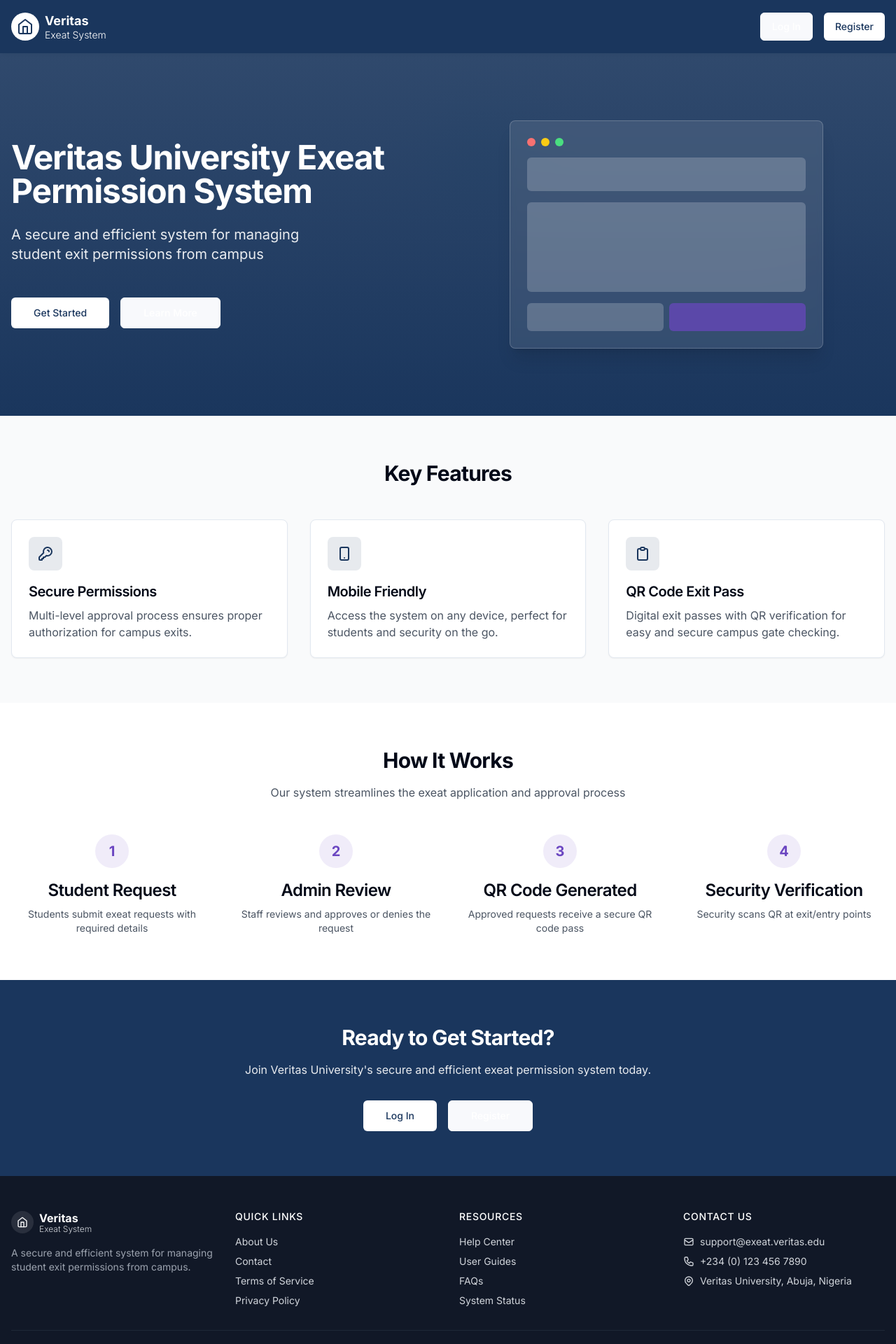
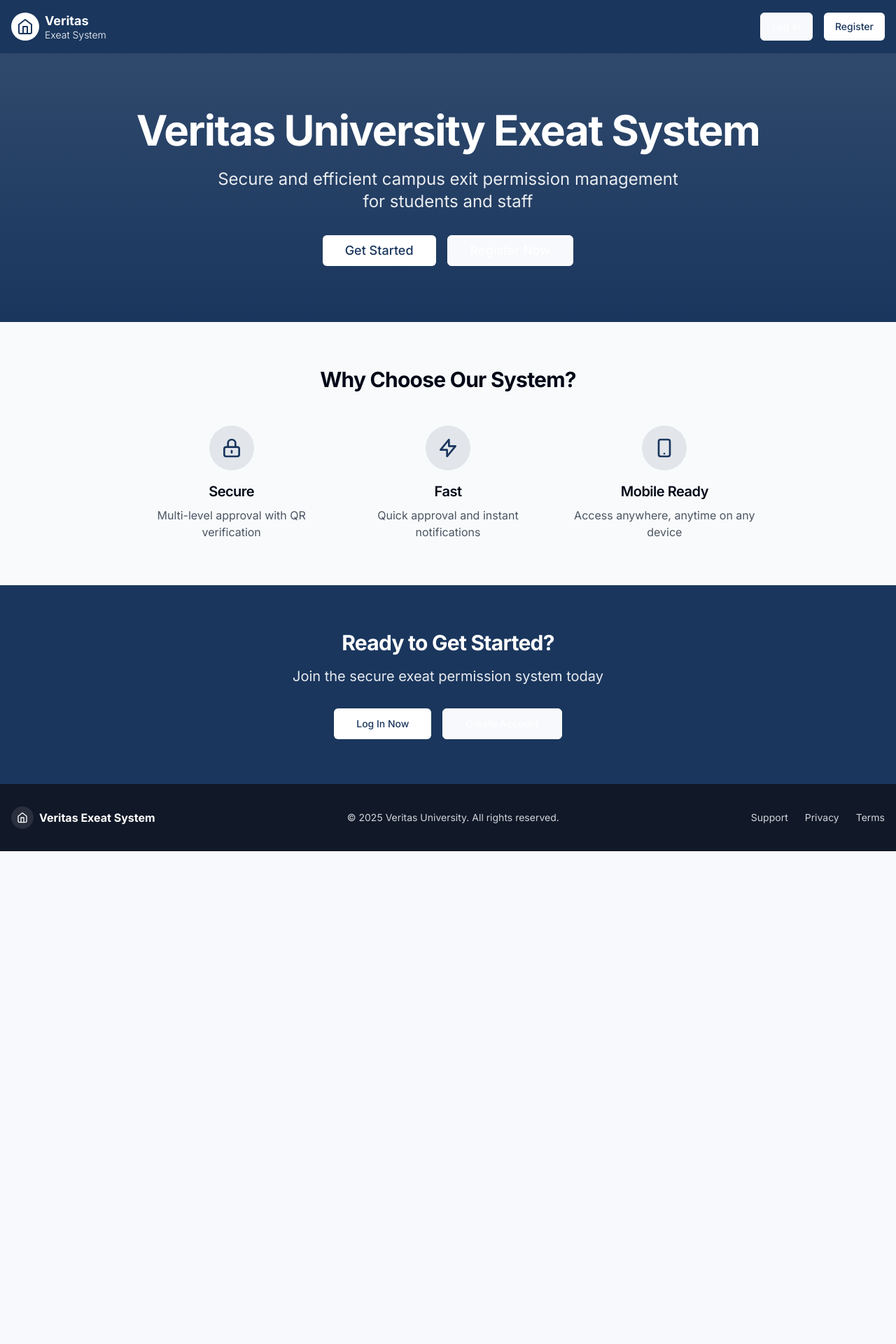
Before and after one commit to kareem003/exeat-compass-system, a React (Vite) app: page / in a window 1280 px wide. Shown: the top 1920 px of the page at 70% size. After the commit the page ends 1216 px from the top, so only its background shows below. Built offline with nearby package versions, Linux system fonts and the light colour scheme.

Commit message:
Refactor: Simplify landing page design
Remove unnecessary components and streamline the landing page for a cleaner, more focused user experience.

```diff
--- a/src/pages/LandingPage.tsx
+++ b/src/pages/LandingPage.tsx
@@ -67,122 +67,69 @@ const LandingPage: React.FC = () => {
       </header>
 
       {/* Hero Section */}
-      <section className="bg-gradient-to-b from-exeat-primary/90 to-exeat-primary/100 text-white py-16 md:py-24 flex-grow">
+      <section className="bg-gradient-to-b from-exeat-primary/90 to-exeat-primary text-white py-20 flex-grow flex items-center">
         <div className="container mx-auto px-4">
-          <div className="flex flex-col md:flex-row items-center">
-            <div className="md:w-1/2 space-y-6">
-              <h1 className="text-4xl md:text-5xl font-bold leading-tight">
-                Veritas University Exeat Permission System
+          <div className="max-w-4xl mx-auto text-center">
+            <h1 className="text-4xl md:text-6xl font-bold mb-6">
+              Veritas University Exeat System
             </h1>
-              <p className="text-lg md:text-xl text-white/90 max-w-md">
-                A secure and efficient system for managing student exit permissions from campus
+            <p className="text-xl md:text-2xl text-white/90 mb-8 max-w-2xl mx-auto">
+              Secure and efficient campus exit permission management for students and staff
             </p>
-              <div className="pt-6">
+            <div className="flex flex-col sm:flex-row justify-center gap-4">
               <Link to={isAuthenticated ? getDashboardLink() : '/login'}>
-                  <Button size="lg" className="bg-white text-exeat-primary hover:bg-white/90 mr-4">
+                <Button size="lg" className="bg-white text-exeat-primary hover:bg-white/90 px-8 py-4 text-lg">
                   {isAuthenticated ? 'Go to Dashboard' : 'Get Started'}
                 </Button>
               </Link>
-                <Button size="lg" variant="outline" className="border-white text-white hover:bg-white hover:text-exeat-primary">
-                  Learn More
+              {!isAuthenticated && (
+                <Link to="/register">
+                  <Button size="lg" variant="outline" className="border-white text-white hover:bg-white hover:text-exeat-primary px-8 py-4 text-lg">
+                    Register Now
                   </Button>
-              </div>
-            </div>
-            <div className="md:w-1/2 mt-10 md:mt-0">
-              <div className="relative">
-                <div className="bg-white/10 backdrop-blur-sm p-6 rounded-lg shadow-xl border border-white/20 max-w-md mx-auto">
-                  <div className="flex items-center mb-4">
-                    <div className="w-3 h-3 rounded-full bg-red-400 mr-2"></div>
-                    <div className="w-3 h-3 rounded-full bg-yellow-400 mr-2"></div>
-                    <div className="w-3 h-3 rounded-full bg-green-400"></div>
-                  </div>
-                  <div className="space-y-4">
-                    <div className="h-12 bg-white/20 rounded-md"></div>
-                    <div className="h-32 bg-white/20 rounded-md"></div>
-                    <div className="flex space-x-2">
-                      <div className="h-10 bg-white/20 rounded-md w-1/2"></div>
-                      <div className="h-10 bg-exeat-secondary/70 rounded-md w-1/2"></div>
-                    </div>
-                  </div>
-                </div>
-                <div className="absolute -bottom-6 -right-6 w-40 h-40 bg-exeat-secondary/30 rounded-full blur-2xl -z-10"></div>
-                <div className="absolute -top-6 -left-6 w-40 h-40 bg-exeat-accent/20 rounded-full blur-2xl -z-10"></div>
-              </div>
+                </Link>
+              )}
             </div>
           </div>
         </div>
       </section>
 
-      {/* Features Section */}
+      {/* Key Features */}
       <section className="py-16 bg-gray-50">
         <div className="container mx-auto px-4">
-          <h2 className="text-3xl font-bold text-center mb-12">Key Features</h2>
+          <div className="max-w-4xl mx-auto">
+            <h2 className="text-3xl font-bold text-center mb-12">Why Choose Our System?</h2>
 
             <div className="grid md:grid-cols-3 gap-8">
-            <div className="bg-white p-6 rounded-lg shadow-sm border">
-              <div className="w-12 h-12 bg-exeat-primary/10 rounded-lg flex items-center justify-center mb-4">
-                <svg xmlns="http://www.w3.org/2000/svg" className="h-6 w-6 text-exeat-primary" fill="none" viewBox="0 0 24 24" stroke="currentColor">
-                  <path strokeLinecap="round" strokeLinejoin="round" strokeWidth={2} d="M15 7a2 2 0 012 2m4 0a6 6 0 01-7.743 5.743L11 17H9v2H7v2H4a1 1 0 01-1-1v-2.586a1 1 0 01.293-.707l5.964-5.964A6 6 0 1121 9z" />
+              <div className="text-center">
+                <div className="w-16 h-16 bg-exeat-primary/10 rounded-full flex items-center justify-center mx-auto mb-4">
+                  <svg xmlns="http://www.w3.org/2000/svg" className="h-8 w-8 text-exeat-primary" fill="none" viewBox="0 0 24 24" stroke="currentColor">
+                    <path strokeLinecap="round" strokeLinejoin="round" strokeWidth={2} d="M12 15v2m-6 4h12a2 2 0 002-2v-6a2 2 0 00-2-2H6a2 2 0 00-2 2v6a2 2 0 002 2zm10-10V7a4 4 0 00-8 0v4h8z" />
                   </svg>
                 </div>
-              <h3 className="text-xl font-semibold mb-2">Secure Permissions</h3>
-              <p className="text-gray-600">Multi-level approval process ensures proper authorization for campus exits.</p>
+                <h3 className="text-xl font-semibold mb-2">Secure</h3>
+                <p className="text-gray-600">Multi-level approval with QR verification</p>
               </div>
 
-            <div className="bg-white p-6 rounded-lg shadow-sm border">
-              <div className="w-12 h-12 bg-exeat-primary/10 rounded-lg flex items-center justify-center mb-4">
-                <svg xmlns="http://www.w3.org/2000/svg" className="h-6 w-6 text-exeat-primary" fill="none" viewBox="0 0 24 24" stroke="currentColor">
+              <div className="text-center">
+                <div className="w-16 h-16 bg-exeat-primary/10 rounded-full flex items-center justify-center mx-auto mb-4">
+                  <svg xmlns="http://www.w3.org/2000/svg" className="h-8 w-8 text-exeat-primary" fill="none" viewBox="0 0 24 24" stroke="currentColor">
+                    <path strokeLinecap="round" strokeLinejoin="round" strokeWidth={2} d="M13 10V3L4 14h7v7l9-11h-7z" />
+                  </svg>
+                </div>
+                <h3 className="text-xl font-semibold mb-2">Fast</h3>
+                <p className="text-gray-600">Quick approval and instant notifications</p>
+              </div>
+
+              <div className="text-center">
+                <div className="w-16 h-16 bg-exeat-primary/10 rounded-full flex items-center justify-center mx-auto mb-4">
+                  <svg xmlns="http://www.w3.org/2000/svg" className="h-8 w-8 text-exeat-primary" fill="none" viewBox="0 0 24 24" stroke="currentColor">
                     <path strokeLinecap="round" strokeLinejoin="round" strokeWidth={2} d="M12 18h.01M8 21h8a2 2 0 002-2V5a2 2 0 00-2-2H8a2 2 0 00-2 2v14a2 2 0 002 2z" />
                   </svg>
                 </div>
-              <h3 className="text-xl font-semibold mb-2">Mobile Friendly</h3>
-              <p className="text-gray-600">Access the system on any device, perfect for students and security on the go.</p>
+                <h3 className="text-xl font-semibold mb-2">Mobile Ready</h3>
+                <p className="text-gray-600">Access anywhere, anytime on any device</p>
               </div>
-
-            <div className="bg-white p-6 rounded-lg shadow-sm border">
-              <div className="w-12 h-12 bg-exeat-primary/10 rounded-lg flex items-center justify-center mb-4">
-                <svg xmlns="http://www.w3.org/2000/svg" className="h-6 w-6 text-exeat-primary" fill="none" viewBox="0 0 24 24" stroke="currentColor">
-                  <path strokeLinecap="round" strokeLinejoin="round" strokeWidth={2} d="M9 5H7a2 2 0 00-2 2v12a2 2 0 002 2h10a2 2 0 002-2V7a2 2 0 00-2-2h-2M9 5a2 2 0 002 2h2a2 2 0 002-2M9 5a2 2 0 012-2h2a2 2 0 012 2" />
-                </svg>
-              </div>
-              <h3 className="text-xl font-semibold mb-2">QR Code Exit Pass</h3>
-              <p className="text-gray-600">Digital exit passes with QR verification for easy and secure campus gate checking.</p>
-            </div>
-          </div>
-        </div>
-      </section>
-
-      {/* How It Works Section */}
-      <section className="py-16 bg-white">
-        <div className="container mx-auto px-4">
-          <h2 className="text-3xl font-bold text-center mb-4">How It Works</h2>
-          <p className="text-center text-gray-600 max-w-2xl mx-auto mb-12">
-            Our system streamlines the exeat application and approval process
-          </p>
-
-          <div className="grid md:grid-cols-4 gap-8">
-            <div className="text-center">
-              <div className="w-12 h-12 bg-exeat-secondary/10 text-exeat-secondary rounded-full flex items-center justify-center mx-auto mb-4 text-xl font-bold">1</div>
-              <h3 className="font-semibold mb-2">Student Request</h3>
-              <p className="text-sm text-gray-600">Students submit exeat requests with required details</p>
-            </div>
-
-            <div className="text-center">
-              <div className="w-12 h-12 bg-exeat-secondary/10 text-exeat-secondary rounded-full flex items-center justify-center mx-auto mb-4 text-xl font-bold">2</div>
-              <h3 className="font-semibold mb-2">Admin Review</h3>
-              <p className="text-sm text-gray-600">Staff reviews and approves or denies the request</p>
-            </div>
-
-            <div className="text-center">
-              <div className="w-12 h-12 bg-exeat-secondary/10 text-exeat-secondary rounded-full flex items-center justify-center mx-auto mb-4 text-xl font-bold">3</div>
-              <h3 className="font-semibold mb-2">QR Code Generated</h3>
-              <p className="text-sm text-gray-600">Approved requests receive a secure QR code pass</p>
-            </div>
-
-            <div className="text-center">
-              <div className="w-12 h-12 bg-exeat-secondary/10 text-exeat-secondary rounded-full flex items-center justify-center mx-auto mb-4 text-xl font-bold">4</div>
-              <h3 className="font-semibold mb-2">Security Verification</h3>
-              <p className="text-sm text-gray-600">Security scans QR at exit/entry points</p>
             </div>
           </div>
         </div>
@@ -190,32 +137,33 @@ const LandingPage: React.FC = () => {
 
       {/* CTA Section */}
       <section className="py-16 bg-exeat-primary text-white">
-        <div className="container mx-auto px-4 text-center">
+        <div className="container mx-auto px-4">
+          <div className="max-w-2xl mx-auto text-center">
             <h2 className="text-3xl font-bold mb-4">Ready to Get Started?</h2>
-          <p className="max-w-2xl mx-auto mb-8 text-white/90">
-            Join Veritas University's secure and efficient exeat permission system today.
+            <p className="text-xl text-white/90 mb-8">
+              Join the secure exeat permission system today
             </p>
             <div className="flex flex-col sm:flex-row justify-center gap-4">
               <Link to="/login">
-              <Button size="lg" className="bg-white text-exeat-primary hover:bg-white/90">
-                Log In
+                <Button size="lg" className="bg-white text-exeat-primary hover:bg-white/90 px-8 py-4">
+                  Log In Now
                 </Button>
               </Link>
               <Link to="/register">
-              <Button size="lg" variant="outline" className="border-white text-white hover:bg-white hover:text-exeat-primary">
-                Register
+                <Button size="lg" variant="outline" className="border-white text-white hover:bg-white hover:text-exeat-primary px-8 py-4">
+                  Create Account
                 </Button>
               </Link>
+            </div>
           </div>
         </div>
       </section>
 
       {/* Footer */}
-      <footer className="bg-gray-900 text-gray-300 py-12">
+      <footer className="bg-gray-900 text-gray-300 py-8">
         <div className="container mx-auto px-4">
-          <div className="grid md:grid-cols-4 gap-8">
-            <div>
-              <div className="flex items-center space-x-2 mb-4">
+          <div className="flex flex-col md:flex-row justify-between items-center">
+            <div className="flex items-center space-x-2 mb-4 md:mb-0">
               <div className="w-8 h-8 rounded-full bg-white/10 flex items-center justify-center">
                 <svg viewBox="0 0 24 24" fill="none" className="w-4 h-4 text-white">
                   <path d="M3 9l9-7 9 7v11a2 2 0 01-2 2H5a2 2 0 01-2-2V9z" stroke="currentColor" strokeWidth="2" strokeLinecap="round" strokeLinejoin="round"/>
@@ -223,61 +171,19 @@ const LandingPage: React.FC = () => {
                 </svg>
               </div>
               <div>
-                  <span className="text-base font-bold text-white">Veritas</span>
-                  <span className="text-xs block -mt-1 font-light">Exeat System</span>
-                </div>
-              </div>
-              <p className="text-sm text-gray-400">A secure and efficient system for managing student exit permissions from campus.</p>
-            </div>
-
-            <div>
-              <h3 className="text-sm font-medium text-white uppercase tracking-wider mb-4">Quick Links</h3>
-              <ul className="space-y-2 text-sm">
-                <li><a href="#" className="hover:text-white">About Us</a></li>
-                <li><a href="#" className="hover:text-white">Contact</a></li>
-                <li><a href="#" className="hover:text-white">Terms of Service</a></li>
-                <li><a href="#" className="hover:text-white">Privacy Policy</a></li>
-              </ul>
-            </div>
-
-            <div>
-              <h3 className="text-sm font-medium text-white uppercase tracking-wider mb-4">Resources</h3>
-              <ul className="space-y-2 text-sm">
-                <li><a href="#" className="hover:text-white">Help Center</a></li>
-                <li><a href="#" className="hover:text-white">User Guides</a></li>
-                <li><a href="#" className="hover:text-white">FAQs</a></li>
-                <li><a href="#" className="hover:text-white">System Status</a></li>
-              </ul>
-            </div>
-
-            <div>
-              <h3 className="text-sm font-medium text-white uppercase tracking-wider mb-4">Contact Us</h3>
-              <ul className="space-y-2 text-sm">
-                <li className="flex items-center">
-                  <svg xmlns="http://www.w3.org/2000/svg" className="h-4 w-4 mr-2" fill="none" viewBox="0 0 24 24" stroke="currentColor">
-                    <path strokeLinecap="round" strokeLinejoin="round" strokeWidth={2} d="M3 8l7.89 5.26a2 2 0 002.22 0L21 8M5 19h14a2 2 0 002-2V7a2 2 0 00-2-2H5a2 2 0 00-2 2v10a2 2 0 002 2z" />
-                  </svg>
-                  <span>support@exeat.veritas.edu</span>
-                </li>
-                <li className="flex items-center">
-                  <svg xmlns="http://www.w3.org/2000/svg" className="h-4 w-4 mr-2" fill="none" viewBox="0 0 24 24" stroke="currentColor">
-                    <path strokeLinecap="round" strokeLinejoin="round" strokeWidth={2} d="M3 5a2 2 0 012-2h3.28a1 1 0 01.948.684l1.498 4.493a1 1 0 01-.502 1.21l-2.257 1.13a11.042 11.042 0 005.516 5.516l1.13-2.257a1 1 0 011.21-.502l4.493 1.498a1 1 0 01.684.949V19a2 2 0 01-2 2h-1C9.716 21 3 14.284 3 6V5z" />
-                  </svg>
-                  <span>+234 (0) 123 456 7890</span>
-                </li>
-                <li className="flex items-center">
-                  <svg xmlns="http://www.w3.org/2000/svg" className="h-4 w-4 mr-2" fill="none" viewBox="0 0 24 24" stroke="currentColor">
-                    <path strokeLinecap="round" strokeLinejoin="round" strokeWidth={2} d="M17.657 16.657L13.414 20.9a1.998 1.998 0 01-2.827 0l-4.244-4.243a8 8 0 1111.314 0z" />
-                    <path strokeLinecap="round" strokeLinejoin="round" strokeWidth={2} d="M15 11a3 3 0 11-6 0 3 3 0 016 0z" />
-                  </svg>
-                  <span>Veritas University, Abuja, Nigeria</span>
-                </li>
-              </ul>
+                <span className="text-base font-bold text-white">Veritas Exeat System</span>
               </div>
             </div>
 
-          <div className="border-t border-gray-800 mt-8 pt-8 text-sm text-center text-gray-400">
-            <p>&copy; {new Date().getFullYear()} Veritas University Exeat System. All rights reserved.</p>
+            <div className="text-sm text-center">
+              <p>&copy; {new Date().getFullYear()} Veritas University. All rights reserved.</p>
+            </div>
+
+            <div className="flex space-x-6 text-sm mt-4 md:mt-0">
+              <a href="#" className="hover:text-white">Support</a>
+              <a href="#" className="hover:text-white">Privacy</a>
+              <a href="#" className="hover:text-white">Terms</a>
+            </div>
           </div>
         </div>
       </footer>
```
Lines whose indentation alone changed are shown as unchanged.
